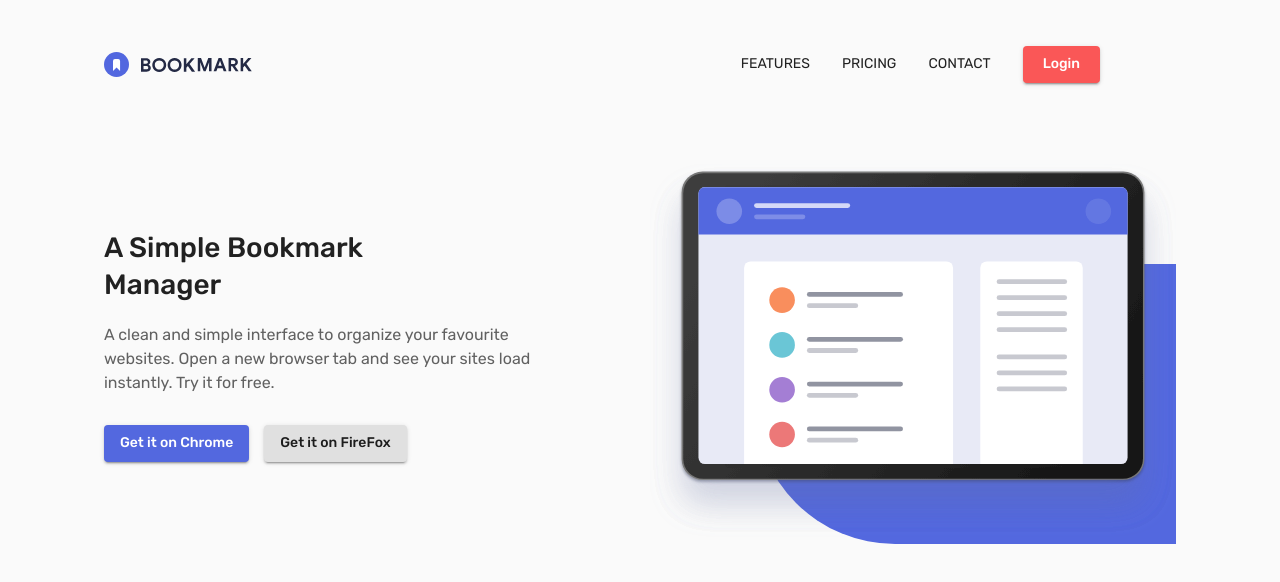
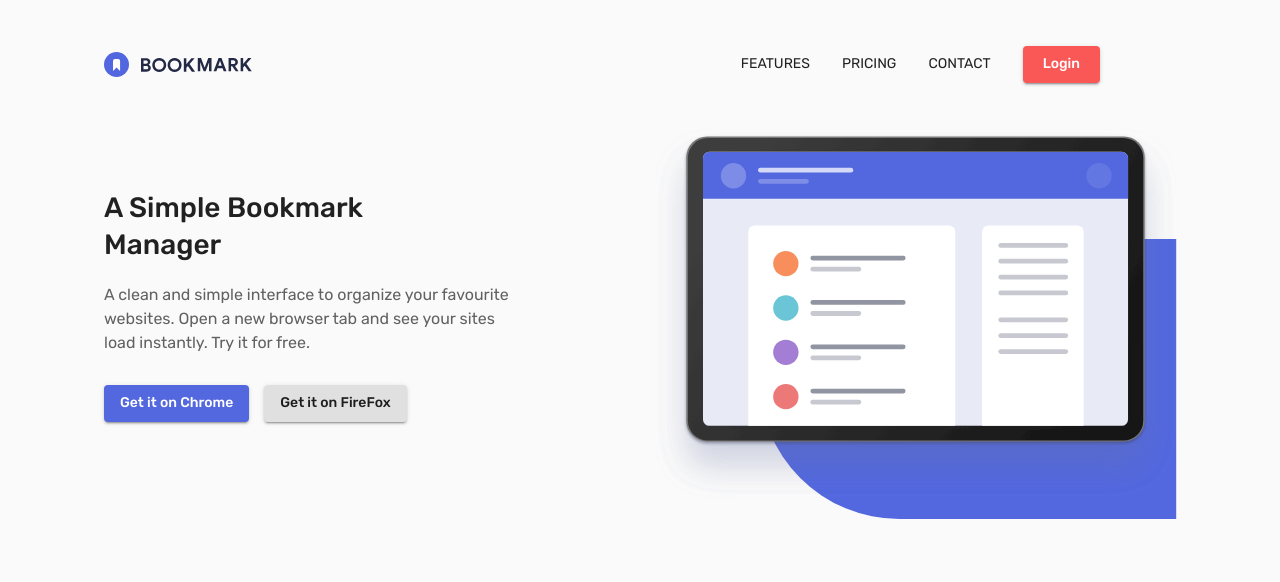
Before and after one commit to iambenbright/bookmark, a React (Create React App) app: page / in a window 1280 px wide. Shown: the top 582 px of the page. Built offline with nearby package versions, Linux system fonts and the light colour scheme.

Commit message:
chore: refactoring

```diff
--- a/src/components/hero/hero.tsx
+++ b/src/components/hero/hero.tsx
@@ -1,4 +1,4 @@
-import React from 'react';
+import React, { useState, useEffect } from 'react';
 
 // material-ui components
 import Box from '@material-ui/core/Box';
@@ -12,8 +12,20 @@ import HeroIllustration from '../../assets/images/illustration-hero.svg';
 // styles
 import useStyles from './styles';
 
+const miniScreen = 1024;
+
 export default function Hero() {
   const classes = useStyles();
+  const [currentScreen, setCurrentScreen] = useState<number>(window.innerWidth);
+  let isMedUp = currentScreen >= miniScreen;
+
+  useEffect(() => {
+    function handleWindowResize() {
+      setCurrentScreen(window.innerWidth);
+    }
+    window.addEventListener('resize', handleWindowResize);
+    return () => window.removeEventListener('reszie', handleWindowResize);
+  }, [isMedUp]);
 
   return (
     <NestedContainer>
@@ -27,11 +39,13 @@ export default function Hero() {
         </Box>
         {/* xs: Bottom; md: Left */}
         <Box className={classes.heroLeft}>
-          <Typography variant="h5">A Simple Bookmark Manager</Typography>
+          <Typography variant="h5">
+            A Simple Bookmark {isMedUp && <br />} Manager
+          </Typography>
           <Typography style={{ marginTop: '20px' }}>
-            A clean and simple interface to organize your favourite websites.
-            Open a new browser tab and see your sites load instantly. Try it for
-            free.
+            A clean and simple interface to organize your favourite{' '}
+            {isMedUp && <br />} websites. Open a new browser tab and see your
+            sites {isMedUp && <br />} load instantly. Try it for free.
           </Typography>
           <Box mt="30px">
             <Button
--- a/src/components/hero/styles/index.ts
+++ b/src/components/hero/styles/index.ts
@@ -5,34 +5,24 @@ export default makeStyles((theme: Theme) => ({
     display: 'flex',
     flexDirection: 'column',
     [theme.breakpoints.up('md')]: {
+      height: 400,
       flexDirection: 'row',
-      alignItems: 'center',
+      gap: 30,
     },
   },
   heroLeft: {
+    marginTop: '-40px',
     textAlign: 'center',
-    marginTop: 120,
     flex: 1,
     [theme.breakpoints.up('sm')]: {
-      marginTop: 220,
+      marginTop: '-120px',
       '& h5': {
-        paddingRight: 50,
         fontSize: '1.75rem',
-      },
-      '& p': {
-        paddingRight: 50,
       },
     },
     [theme.breakpoints.up('md')]: {
       textAlign: 'left',
-      marginTop: 0,
-      paddingTop: 100,
-      marginRight: 20,
-    },
-    [theme.breakpoints.up('lg')]: {
-      '& h5': {
-        paddingRight: 200,
-      },
+      marginTop: 60,
     },
   },
   heroRight: {
@@ -57,27 +47,25 @@ export default makeStyles((theme: Theme) => ({
   },
   pill: {
     height: 170,
-    width: '90%',
-    position: 'absolute',
-    top: '35%',
-    right: '-10%',
+    width: '120%',
+    position: 'relative',
+    transform: 'translateX(26%) translateY(-90px)',
     zIndex: -1,
     backgroundColor: theme.palette.primary.main,
     borderTopLeftRadius: 150,
     borderBottomLeftRadius: 150,
     [theme.breakpoints.up('sm')]: {
       height: 370,
-      top: 120,
+      transform: 'translateX(26%) translateY(-200px)',
     },
     [theme.breakpoints.up('md')]: {
       height: 240,
-      width: '80%',
-      top: 80,
-      right: 0,
+      transform: 'translateX(26%) translateY(-120px)',
     },
     [theme.breakpoints.up('lg')]: {
       height: 280,
-      top: 100,
+      width: '80%',
+      transform: 'translateX(25%) translateY(-150px)',
     },
   },
 }));
```
